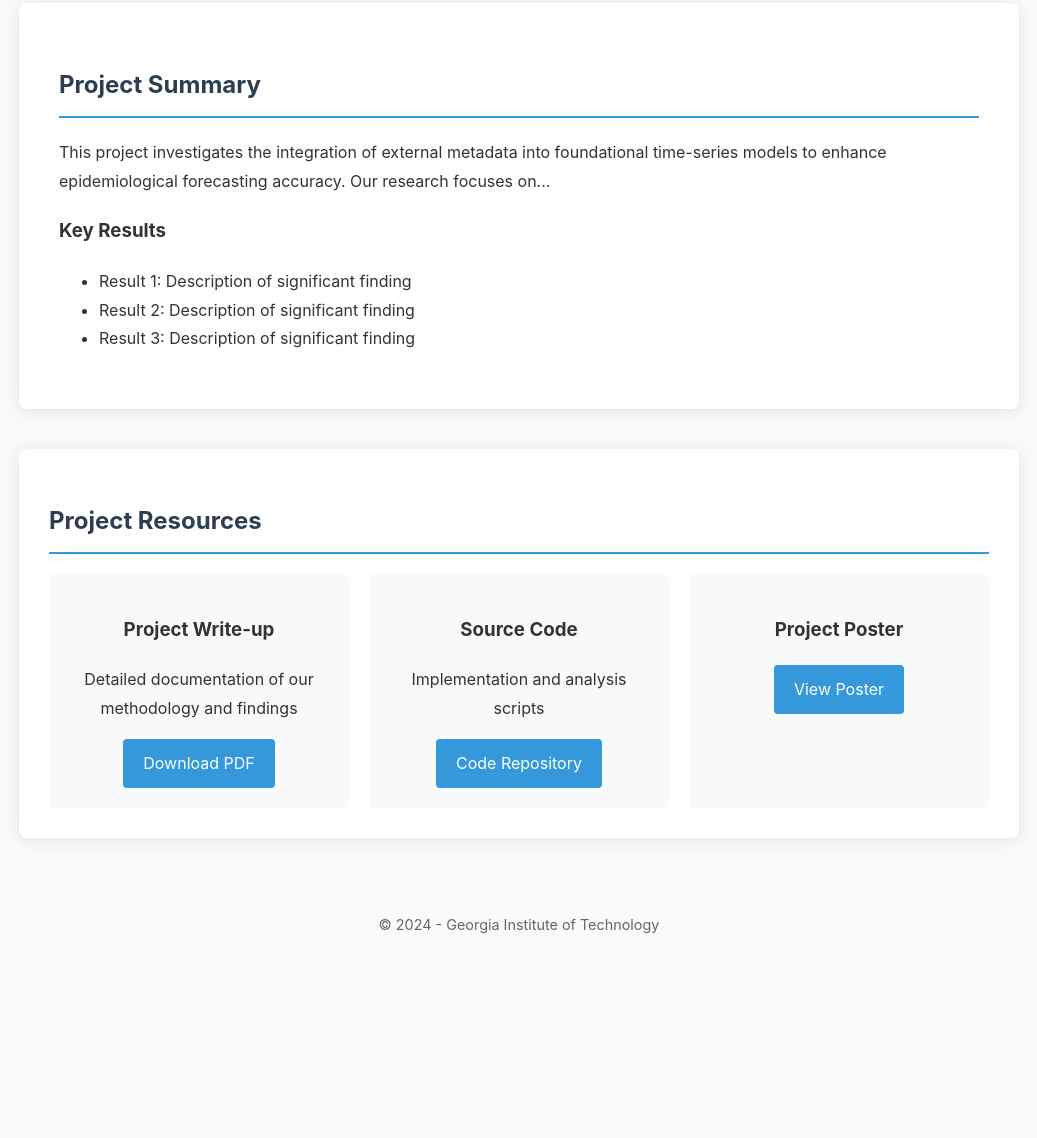
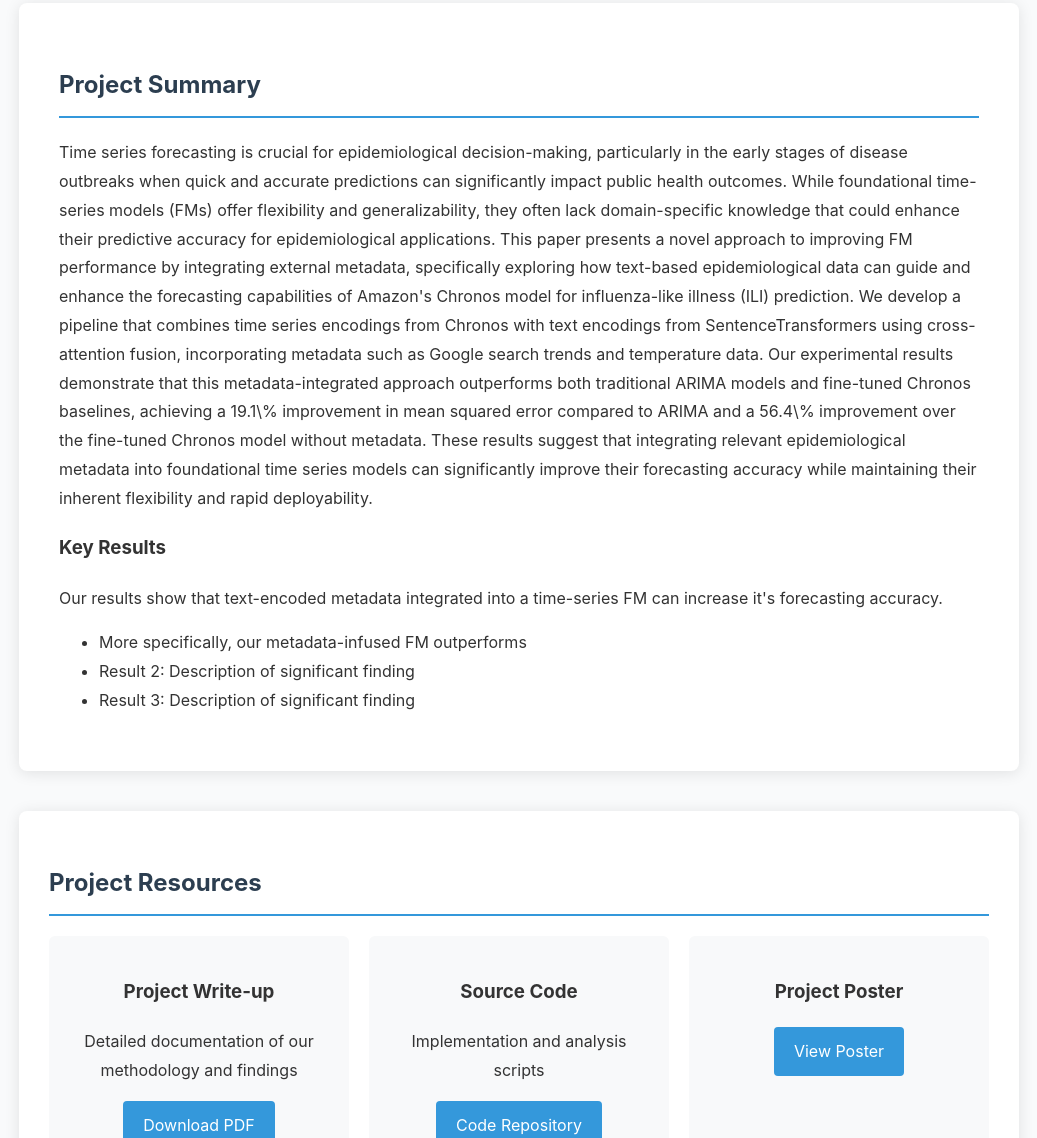
Before and after one commit to benzabriskie/cse8803EpiVermaZabriskie.github.io, a plain HTML site: page index.html in a window 1280 px wide. Shown: the part 814-1952 px from the top of the page, without its empty margins (121-1158 px from the left). Before the commit the page ends 1827 px from the top, so only its background shows below. Drawn offline with Linux system fonts and the light colour scheme.

Commit message:
website updates

```diff
--- a/index.html
+++ b/index.html
@@ -164,11 +164,12 @@
 
         <div class="summary">
             <h2>Project Summary</h2>
-            <p>This project investigates the integration of external metadata into foundational time-series models to enhance epidemiological forecasting accuracy. Our research focuses on...</p>
+            <p>Time series forecasting is crucial for epidemiological decision-making, particularly in the early stages of disease outbreaks when quick and accurate predictions can significantly impact public health outcomes. While foundational time-series models (FMs) offer flexibility and generalizability, they often lack domain-specific knowledge that could enhance their predictive accuracy for epidemiological applications. This paper presents a novel approach to improving FM performance by integrating external metadata, specifically exploring how text-based epidemiological data can guide and enhance the forecasting capabilities of Amazon's Chronos model for influenza-like illness (ILI) prediction. We develop a pipeline that combines time series encodings from Chronos with text encodings from SentenceTransformers using cross-attention fusion, incorporating metadata such as Google search trends and temperature data. Our experimental results demonstrate that this metadata-integrated approach outperforms both traditional ARIMA models and fine-tuned Chronos baselines, achieving a 19.1\% improvement in mean squared error compared to ARIMA and a 56.4\% improvement over the fine-tuned Chronos model without metadata. These results suggest that integrating relevant epidemiological metadata into foundational time series models can significantly improve their forecasting accuracy while maintaining their inherent flexibility and rapid deployability.</p>
 
             <h3>Key Results</h3>
+            <p>Our results show that text-encoded metadata integrated into a time-series FM can increase it's forecasting accuracy.</p>
             <ul>
-                <li>Result 1: Description of significant finding</li>
+                <li> More specifically, our metadata-infused FM outperforms </li>
                 <li>Result 2: Description of significant finding</li>
                 <li>Result 3: Description of significant finding</li>
             </ul>
@@ -195,7 +196,7 @@
         </div>
 
         <footer>
-            <p>© 2024 - Georgia Institute of Technology</p>
+            <p></p>
         </footer>
     </div>
 </body>
```
